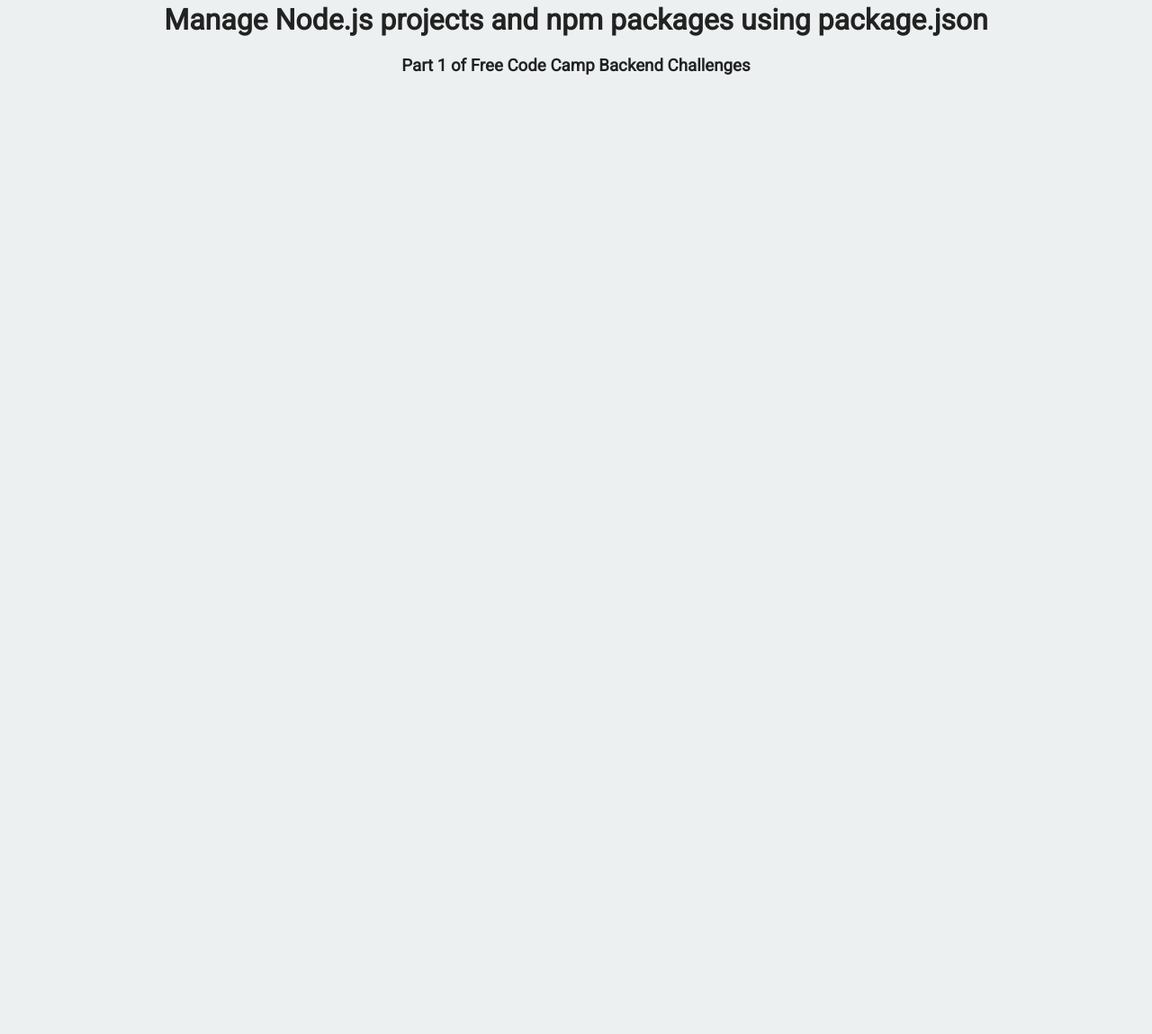
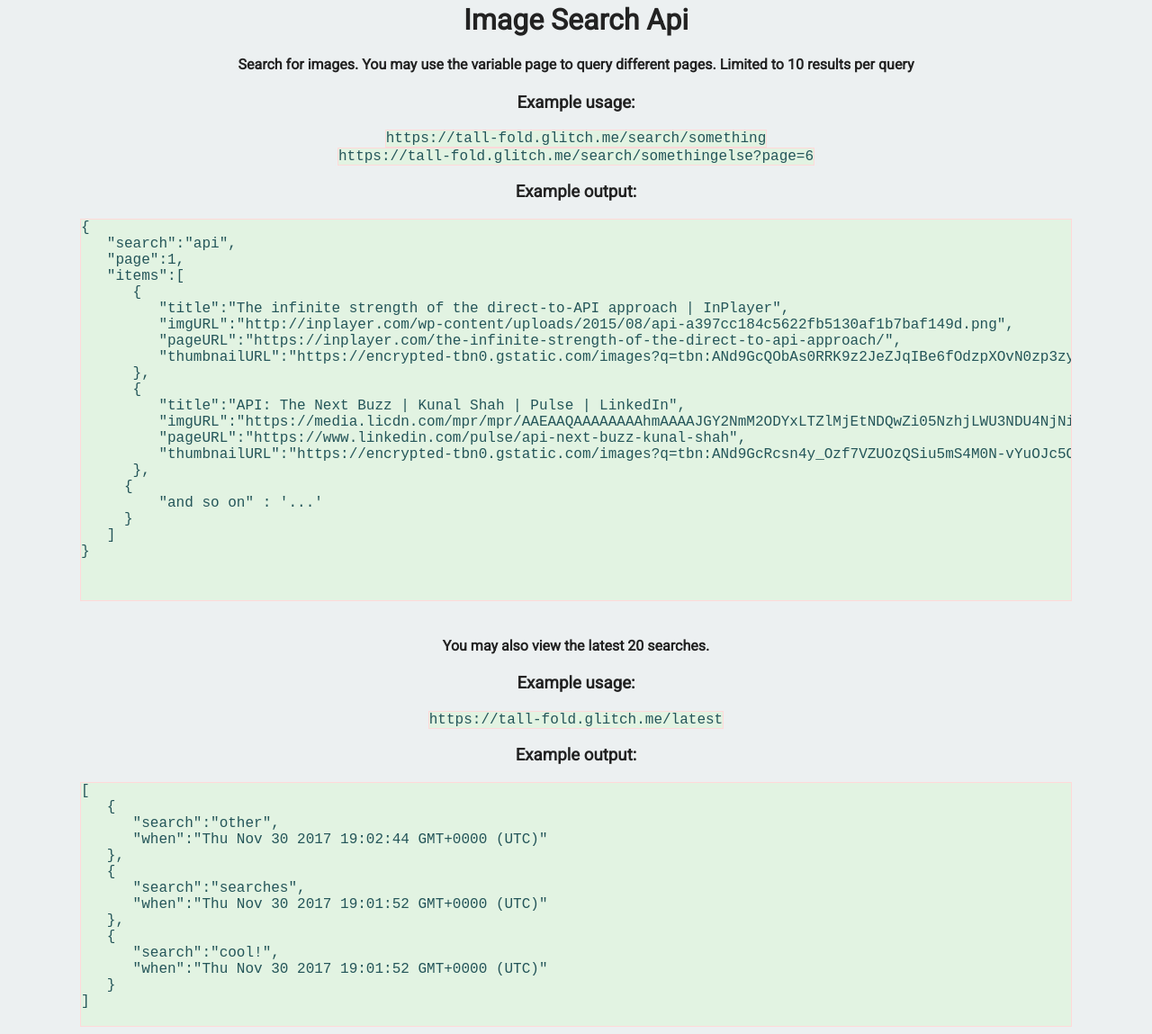
Before and after one commit to demiacle/fcc_image_search, a website: page views/index.html in a window 1280 px wide. Shown: the part 37-1186 px from the top of the page at 90% size. Before the commit the page ends 800 px from the top, so only its background shows below. Drawn offline with Linux system fonts and the light colour scheme.

Commit message:
Complete!

```diff
--- a/package.json
+++ b/package.json
@@ -1,7 +1,9 @@
 {
   "name": "fcc-learn-npm-package-json",
   "dependencies": {
-		"express": "^4.14.0"
+    "express": "^4.14.0",
+    "mongodb": "^2.2.33",
+    "node-fetch": "^1.7.3"
   },
   "main": "server.js",
   "scripts": {
--- a/public/style.css
+++ b/public/style.css
@@ -16,6 +16,23 @@
 .footer {
 	margin-top: 60px;
 }
+.smallBox {
+  height: 270px;
+  overflow: hidden;
+}
+code, pre {
+  background-color: #e2f3e2;
+  border: 1px #ffd9d9 solid;
+  color: #245559;
+}
+
+pre{
+  text-align: left;
+  width: 1100px;
+  margin: auto;
+  overflow: overlay;
+  height: 423px;
+}
 
 ol {
 	list-style-position: inside;
--- a/views/index.html
+++ b/views/index.html
@@ -10,8 +10,71 @@
 
    <body>
       <div class="container">
-         <h1>Manage Node.js projects and npm packages using package.json</h1>
-         <h3>Part 1 of Free Code Camp Backend Challenges</h3>
+         <h1>Image Search Api</h1>
+        <h4>
+          Search for images. You may use the variable page to query different pages. Limited to 10 results per query
+        </h4>
+         <h3>Example usage:</h3>
+        <code>
+          https://tall-fold.glitch.me/search/<span>something</span>
+        </code>
+          <br>
+        <code>
+          https://tall-fold.glitch.me/search/<span>somethingelse?page=6</span>
+        </code>
+         <h3>Example output:</h3>
+        <pre>
+{
+   "search":"api",
+   "page":1,
+   "items":[
+      {
+         "title":"The infinite strength of the direct-to-API approach | InPlayer",
+         "imgURL":"http://inplayer.com/wp-content/uploads/2015/08/api-a397cc184c5622fb5130af1b7baf149d.png",
+         "pageURL":"https://inplayer.com/the-infinite-strength-of-the-direct-to-api-approach/",
+         "thumbnailURL":"https://encrypted-tbn0.gstatic.com/images?q=tbn:ANd9GcQObAs0RRK9z2JeZJqIBe6fOdzpXOvN0zp3zyLvM3UXHvAP4IbzBhdHIH87"
+      },
+      {
+         "title":"API: The Next Buzz | Kunal Shah | Pulse | LinkedIn",
+         "imgURL":"https://media.licdn.com/mpr/mpr/AAEAAQAAAAAAAAhmAAAAJGY2NmM2ODYxLTZlMjEtNDQwZi05NzhjLWU3NDU4NjNiMDMyOA.png",
+         "pageURL":"https://www.linkedin.com/pulse/api-next-buzz-kunal-shah",
+         "thumbnailURL":"https://encrypted-tbn0.gstatic.com/images?q=tbn:ANd9GcRcsn4y_Ozf7VZUOzQSiu5mS4M0N-vYuOJc5OACHkscSD4LomNCmxUWLAUJ"
+      },
+     {
+         "and so on" : '...'
+     }
+   ]
+}
+</pre>
+        <br>
+        <h4>
+          You may also view the latest 20 searches.
+        </h4>
+        <h3>
+          Example usage:
+        </h3>
+        <code>
+        https://tall-fold.glitch.me/latest
+        </code>
+        <h3>
+          Example output:
+        </h3>
+        <pre class="smallBox">
+[
+   {
+      "search":"other",
+      "when":"Thu Nov 30 2017 19:02:44 GMT+0000 (UTC)"
+   },
+   {
+      "search":"searches",
+      "when":"Thu Nov 30 2017 19:01:52 GMT+0000 (UTC)"
+   },
+   {
+      "search":"cool!",
+      "when":"Thu Nov 30 2017 19:01:52 GMT+0000 (UTC)"
+   }
+]
+        </pre>
       </div>
    </body>
 
```
Also changed, not shown: processQuery.js (added, +53 -0 lines), server.js (+12 -0 lines), showLatest.js (added, +20 -0 lines). Lines whose indentation alone changed are shown as unchanged.
